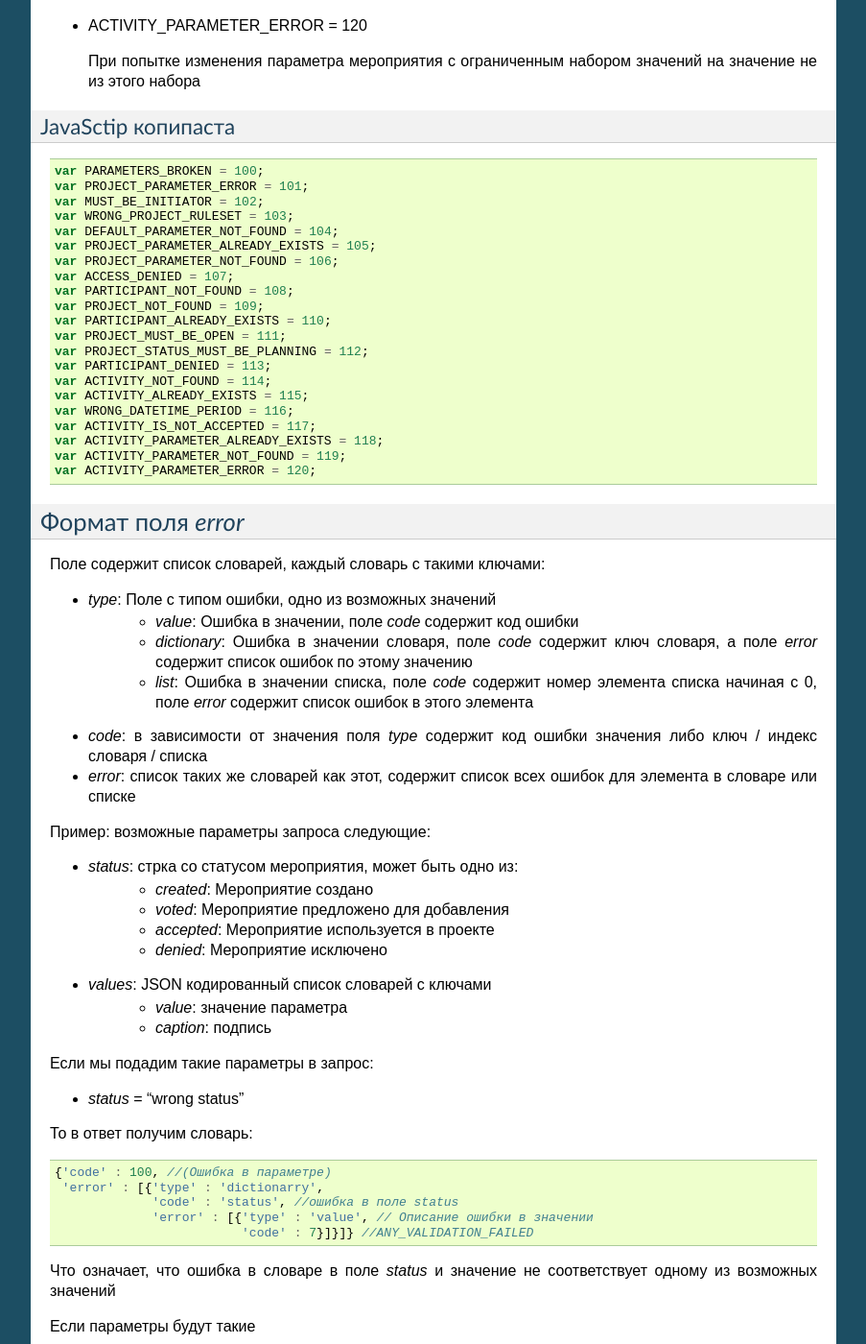
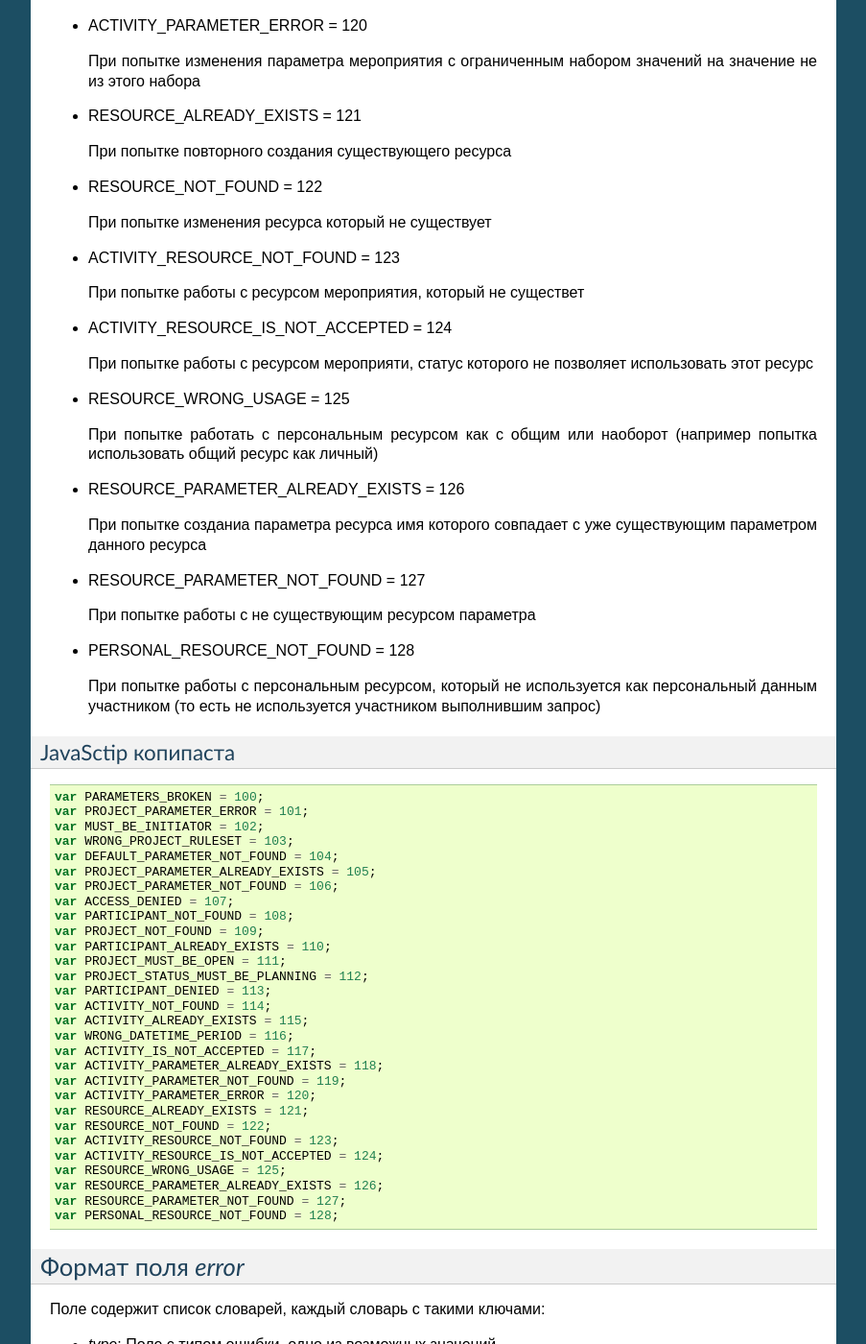
Before and after one commit to s9gf4ult/pycronies, a Sphinx documentation site: the page built from doc/return412.rst, in a window 1280 px wide and 1400 px high, scrolled down 1943 px. Shown: the whole window at 96% size, without its empty margins (198-1101 px from the left). Built offline with Sphinx 7.4.7, drawn with Linux system fonts in a browser that asks for light colours.

Commit message:
+ resource parameters, tests works, docs fixed

```diff
--- a/doc/return412.rst
+++ b/doc/return412.rst
@@ -113,6 +113,43 @@
   При попытке изменения параметра мероприятия с ограниченным набором значений на
   значение не из этого набора
 
+- RESOURCE_ALREADY_EXISTS = 121
+
+  При попытке повторного создания существующего ресурса
+
+- RESOURCE_NOT_FOUND = 122
+
+  При попытке изменения ресурса который не существует
+
+- ACTIVITY_RESOURCE_NOT_FOUND = 123
+
+  При попытке работы с ресурсом мероприятия, который не существет
+
+- ACTIVITY_RESOURCE_IS_NOT_ACCEPTED = 124
+
+  При попытке работы с ресурсом мероприяти, статус которого не позволяет
+  использовать этот ресурс
+
+- RESOURCE_WRONG_USAGE = 125
+
+  При попытке работать с персональным ресурсом как с общим или наоборот
+  (например попытка использовать общий ресурс как личный)
+
+- RESOURCE_PARAMETER_ALREADY_EXISTS = 126
+
+  При попытке созданиа параметра ресурса имя которого совпадает с уже
+  существующим параметром данного ресурса
+
+- RESOURCE_PARAMETER_NOT_FOUND = 127
+
+  При попытке работы с не существующим ресурсом параметра
+
+- PERSONAL_RESOURCE_NOT_FOUND = 128
+
+  При попытке работы с персональным ресурсом, который не используется как
+  персональный данным участником (то есть не используется участником выполнившим
+  запрос)
+
 
 ^^^^^^^^^^^^^^^^^^^
 JavaSctip копипаста
@@ -141,6 +178,15 @@ JavaSctip копипаста
   var ACTIVITY_PARAMETER_ALREADY_EXISTS = 118;
   var ACTIVITY_PARAMETER_NOT_FOUND = 119;
   var ACTIVITY_PARAMETER_ERROR = 120;
+  var RESOURCE_ALREADY_EXISTS = 121;
+  var RESOURCE_NOT_FOUND = 122;
+  var ACTIVITY_RESOURCE_NOT_FOUND = 123;
+  var ACTIVITY_RESOURCE_IS_NOT_ACCEPTED = 124;
+  var RESOURCE_WRONG_USAGE = 125;
+  var RESOURCE_PARAMETER_ALREADY_EXISTS = 126;
+  var RESOURCE_PARAMETER_NOT_FOUND = 127;
+  var PERSONAL_RESOURCE_NOT_FOUND = 128;
+
 
 -------------------
 Формат поля `error`
```
Also changed, not shown: doc/services.rst (+11 -0 lines), tests.py (+7 -4 lines), 3 other files.
